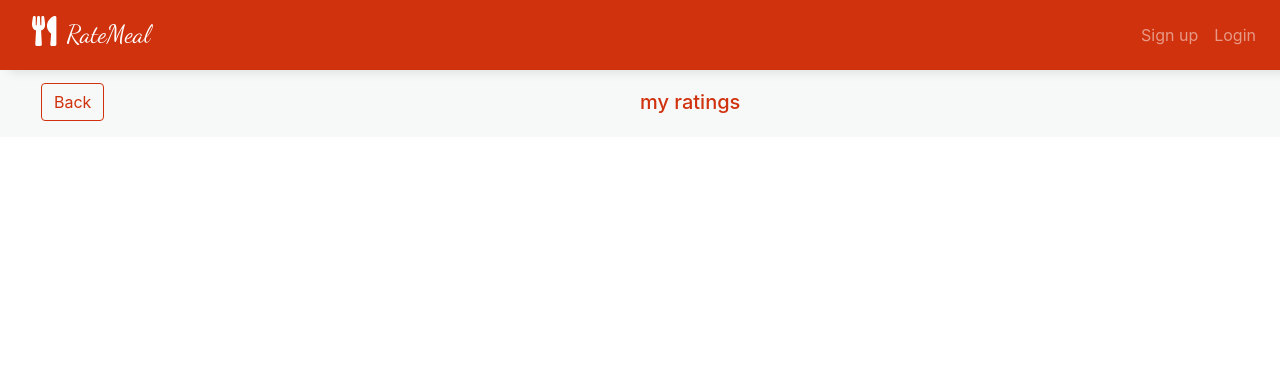
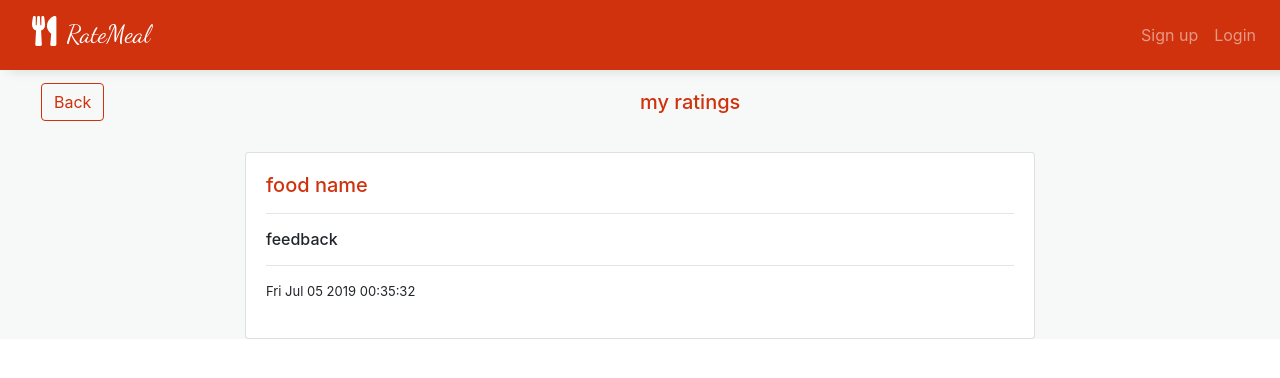
Before and after one commit to AbetangJoseph/meal-feedback, a React (Create React App) app: page /myratings in a window 1280 px wide. Shown: the top 378 px of the page. Built offline with nearby package versions, Linux system fonts and the light colour scheme.

Commit message:
add rating card

```diff
--- a/src/pages/UserRatings/index.jsx
+++ b/src/pages/UserRatings/index.jsx
@@ -2,8 +2,11 @@ import React from 'react';
 import './style.css';
 import { Link } from 'react-router-dom';
 import Button from '../../components/Button';
+import Card from '../../components/Card';
 
 export default function userRatings() {
+  let date = new Date(Date.now());
+
   return (
     <div style={{ margin: '25px' }}>
       <div className="my-ratings">
@@ -14,6 +17,23 @@ export default function userRatings() {
         </h5>
         <h5>my ratings</h5>
       </div>
+      <div style={{ margin: '15px' }}>
+        <div
+          className="row"
+          style={{
+            display: 'flex',
+            justifyContent: 'center',
+            marginBottom: '50px'
+          }}
+        >
+          <Card
+            cardTitle={<p style={{ color: '#cf320d' }}>food name</p>}
+            cardBody={<h6>feedback</h6>}
+            cardWidth="col-sm-8"
+            footerMessage={<p>{date.toString().split('G')[0]}</p>}
+          />
+        </div>
+      </div>
     </div>
   );
 }
```
